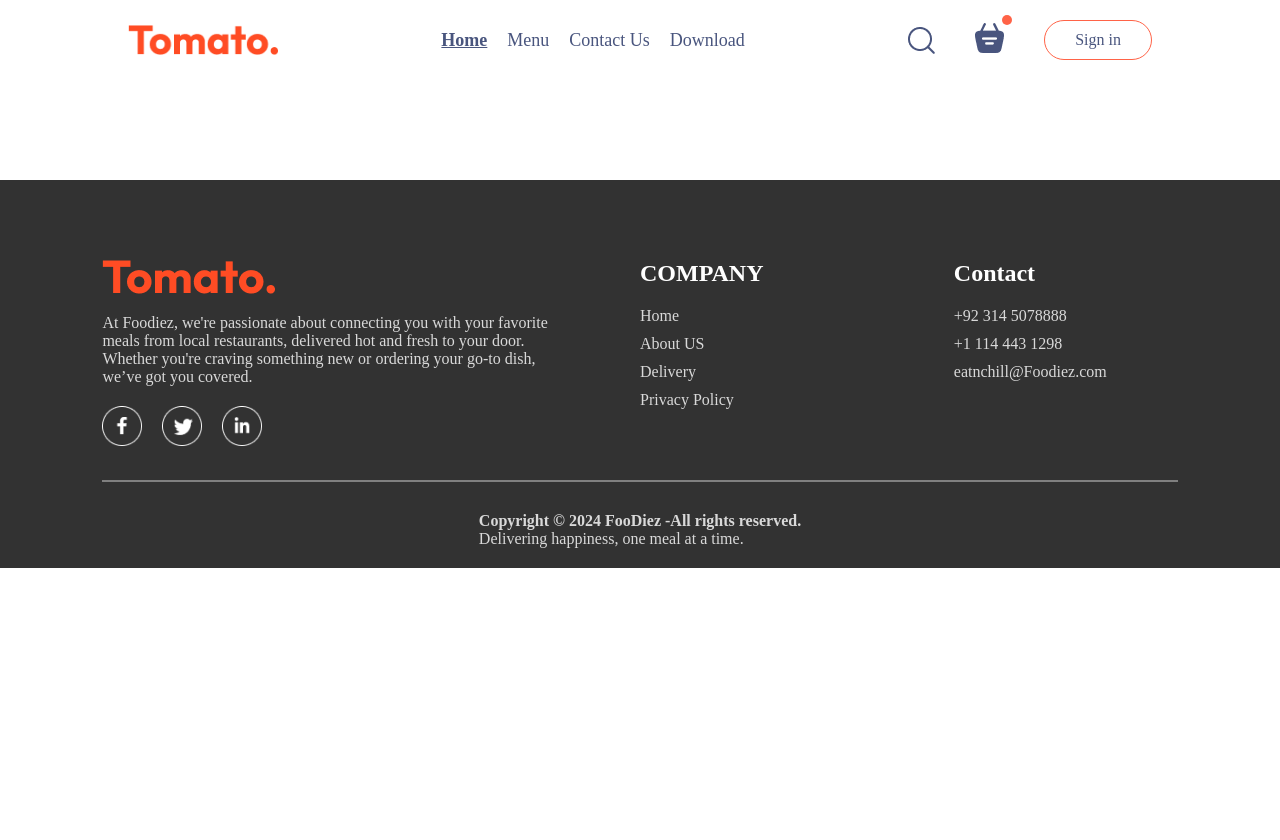
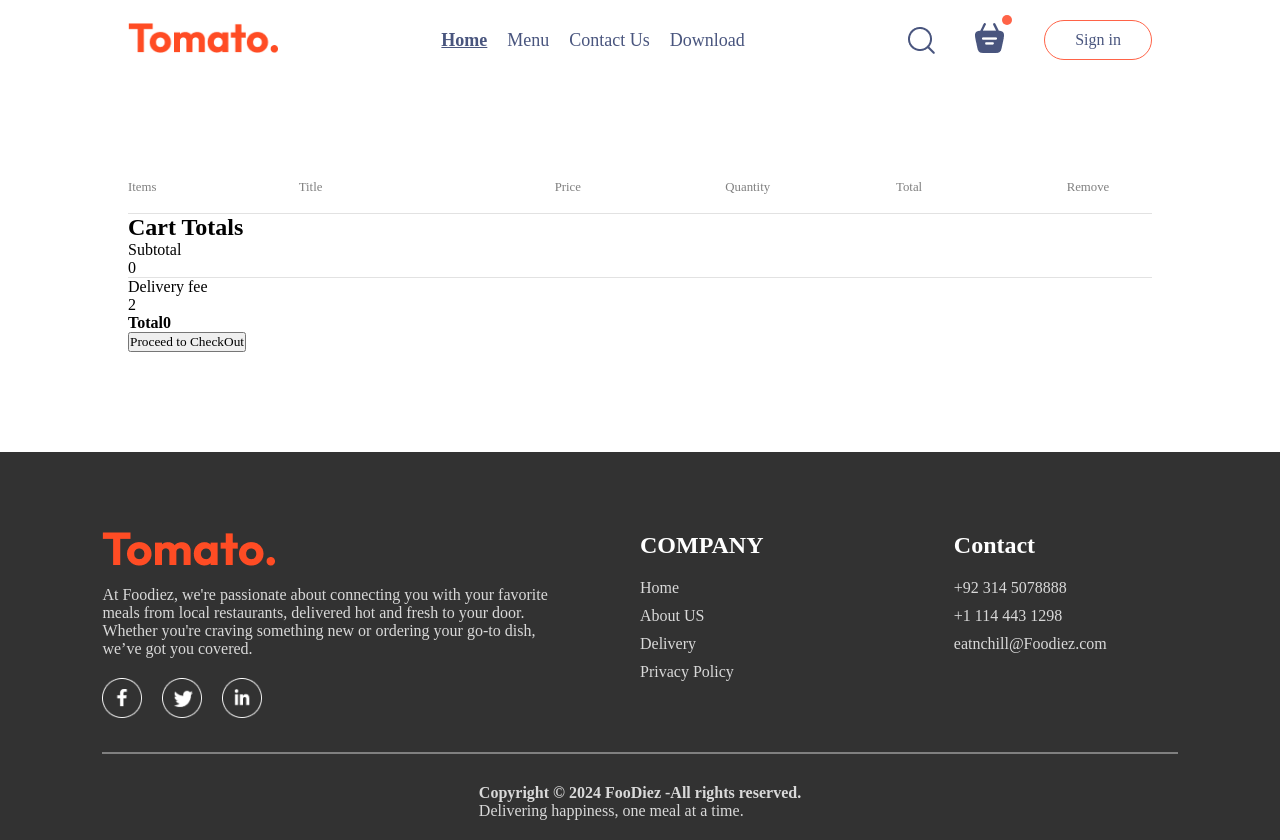
Before and after one commit to Areeba-Kabir/Foodiez, a React (Vite) app in the folder Foodie_frontend/: page /cart in a window 1280 px wide. Before the commit the page ends 800 px from the top, so only its background shows below. Built offline with nearby package versions, Linux system fonts and the light colour scheme; a web font is replaced by a local one.

Commit message:
9th commit | Home Page | Navbar Component | Added cart functinalities

```diff
--- a/Foodie_frontend/src/components/NavBar/Navbar.jsx
+++ b/Foodie_frontend/src/components/NavBar/Navbar.jsx
@@ -9,15 +9,17 @@
   return (
     <div>
       <div className="navbar" id="navbar">
-        <img src={assets.logo} alt="Logo" className="logo" />
+        <Link to={"/"}>
+          <img src={assets.logo} alt="Logo" className="logo" />
+        </Link>
         <ul className="navbar-menu">
-          <a
-            href="#navbar"
+          <Link
+            to={"/"}
             onClick={() => setMenu("home")}
             className={menu === "home" ? "active" : ""}
           >
             Home
-          </a>
+          </Link>
           <a
             href="#explore-menu"
             onClick={() => setMenu("menu")}
@@ -43,7 +45,10 @@
         <div className="navbar-right">
           <img src={assets.search_icon} alt="search icon" />
           <div className="navbar-search-icon">
-            <img src={assets.basket_icon} alt="basket_icon" />
+            <Link to={"/cart"}>
+              {" "}
+              <img src={assets.basket_icon} alt="basket_icon" />
+            </Link>
             <div className="dot"></div>
           </div>
           <div>
--- a/Foodie_frontend/src/pages/Cart/Cart.css
+++ b/Foodie_frontend/src/pages/Cart/Cart.css
@@ -0,0 +1,30 @@
+.cart {
+  margin-top: 100px;
+}
+
+.cart-items-title {
+  display: grid;
+  grid-template-columns: 1fr 1.5fr 1fr 1fr 1fr 0.5fr;
+  align-items: center;
+  color: grey;
+  font-size: max(1vw, 12px);
+}
+
+.cart-items-item {
+  margin: 10px 0px;
+  color: black;
+}
+
+.cart-items-item img {
+  width: 50px;
+}
+
+.cart hr {
+  height: 1px;
+  background-color: #e2e2e2;
+  border: none;
+}
+
+.cart-items-item .remove {
+  cursor: pointer;
+}
--- a/Foodie_frontend/src/pages/Cart/Cart.jsx
+++ b/Foodie_frontend/src/pages/Cart/Cart.jsx
@@ -1,7 +1,69 @@
-import React from "react";
+import React, { useContext } from "react";
+import "./Cart.css";
+import { StoreContext } from "../../context/StoreContext";
 
 const Cart = () => {
-  return <div></div>;
+  const { cartItems, food_list, removefromCart } = useContext(StoreContext);
+
+  return (
+    <div className="cart" id="cart">
+      <div className="cart-items">
+        <div className="cart-items-title">
+          <p>Items</p>
+          <p>Title</p>
+          <p>Price</p>
+          <p>Quantity</p>
+          <p>Total</p>
+          <p>Remove</p>
+        </div>
+        <br />
+        <hr />
+        {food_list.map((item, index) => {
+          if (cartItems[item._id] > 0) {
+            return (
+              <div>
+                <div className="cart-items-title cart-items-item">
+                  <img src={item.image} alt="" />
+                  <p>{item.name}</p>
+                  <p>${item.price}</p>
+                  <p>{cartItems[item._id]}</p>
+                  <p>${item.price * cartItems[item._id]}</p>
+                  <p
+                    onClick={() => removefromCart(item._id)}
+                    className="remove"
+                  >
+                    x
+                  </p>
+                </div>
+                <hr />
+              </div>
+            );
+          }
+        })}
+      </div>
+      <div className="cart-bottom">
+        <div className="cart-total">
+          <h2>Cart Totals</h2>
+          <div>
+            <div className="cart-total-details">
+              <p>Subtotal</p>
+              <p>{0}</p>
+            </div>
+            <hr />
+            <div className="cart-total-details">
+              <p>Delivery fee</p>
+              <p>{2}</p>
+            </div>
+            <div className="cart-total-details">
+              <b>Total</b>
+              <b>0</b>
+            </div>
+          </div>
+          <button>Proceed to CheckOut</button>
+        </div>
+      </div>
+    </div>
+  );
 };
 
 export default Cart;
```
